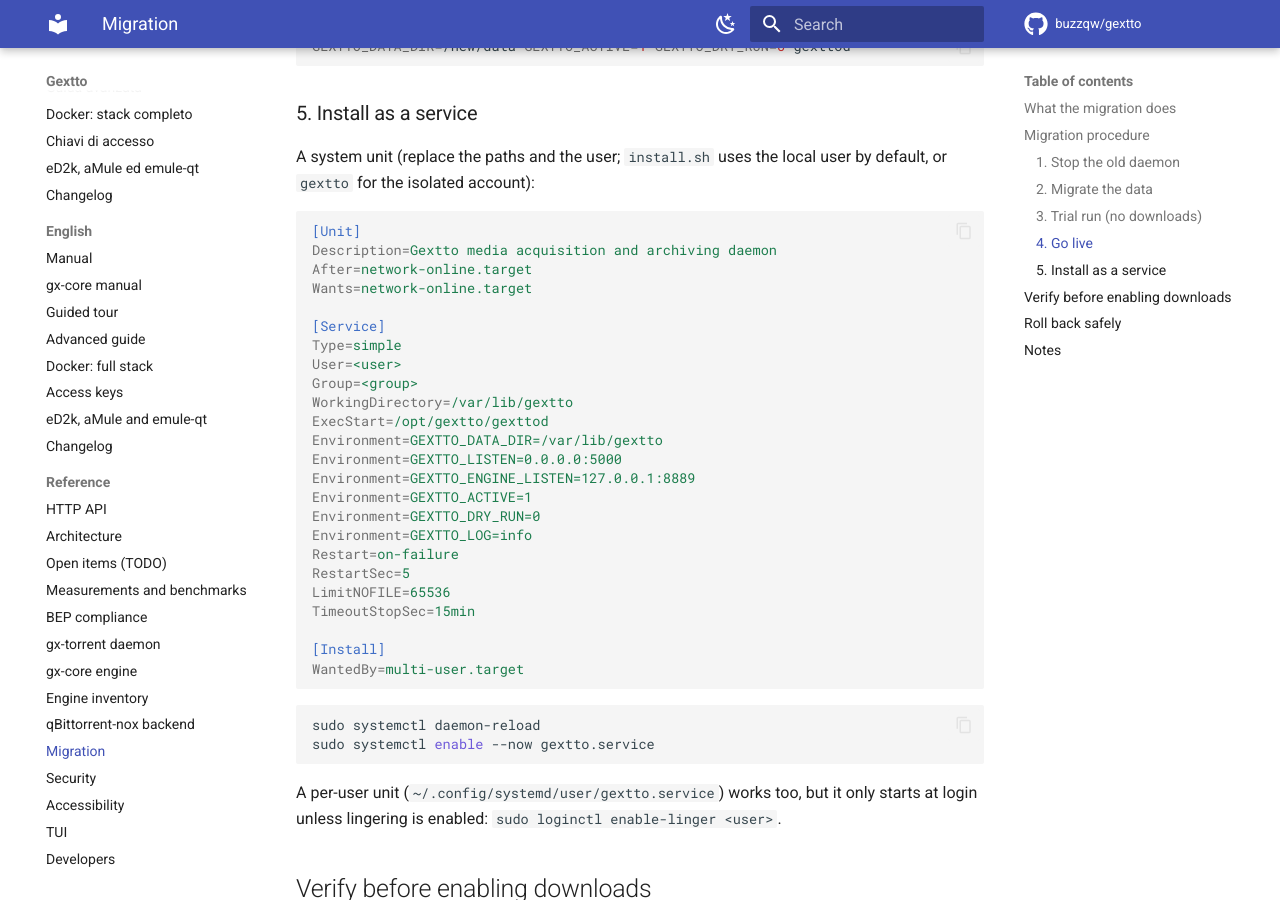
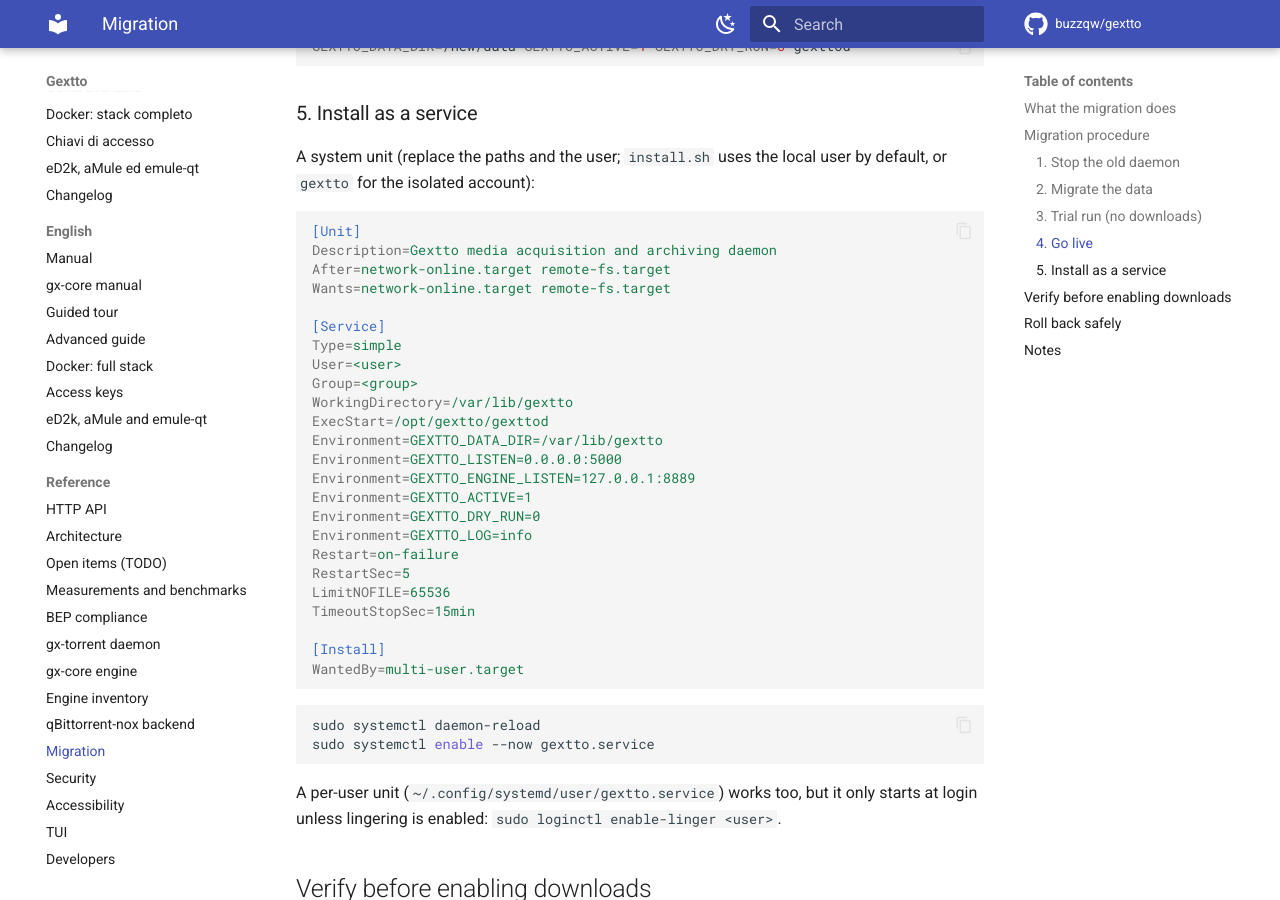
Before and after one commit to buzzqw/gextto, an MkDocs documentation site: the page built from docs/MIGRATION.md, in a window 1280 px wide and 900 px high, scrolled down 1375 px. Built offline with MkDocs 1.6.1 and Material for MkDocs 9.7.7, drawn with Linux system fonts in a browser that asks for light colours; comment, search, counter and statistics services are not loaded.

Commit message:
service: start after remote filesystems are mounted

````diff
--- a/docs/MIGRATION.md
+++ b/docs/MIGRATION.md
@@ -66,8 +66,8 @@ by default, or `gextto` for the isolated account):
 ```ini
 [Unit]
 Description=Gextto media acquisition and archiving daemon
-After=network-online.target
-Wants=network-online.target
+After=network-online.target remote-fs.target
+Wants=network-online.target remote-fs.target
 
 [Service]
 Type=simple
````
Also changed, not shown: 4 other files.
